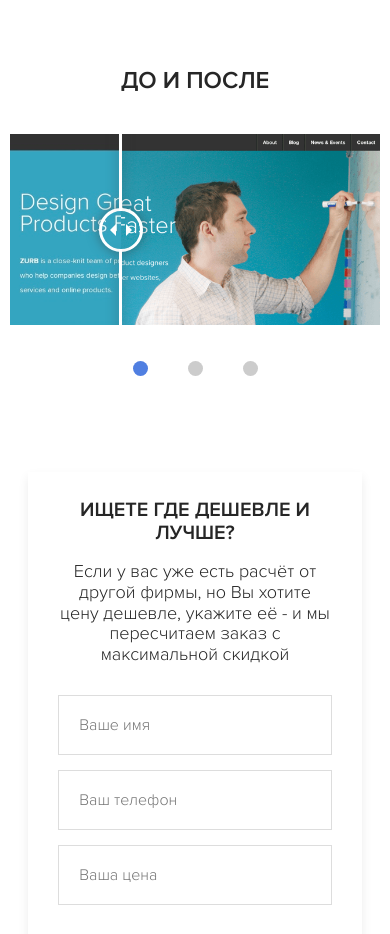
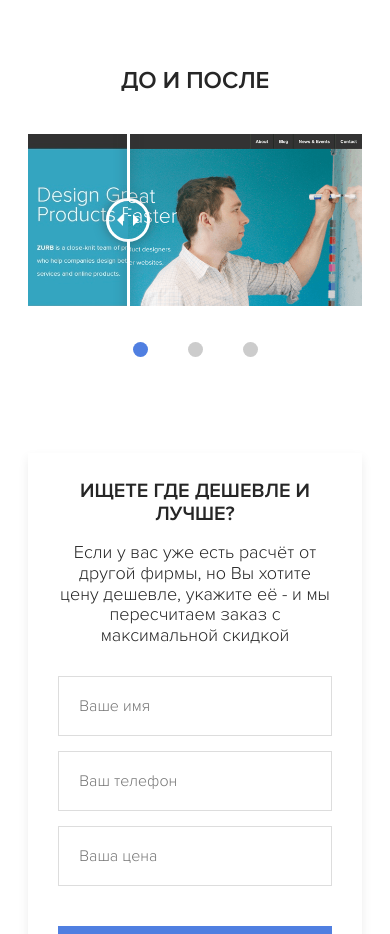
Before and after one commit to haasson/skinali, a plain HTML site: page index.html in a window 390 px wide. Shown: the part 8720-9654 px from the top of the page. Drawn offline with nearby package versions, Linux system fonts and the light colour scheme.

Commit message:
пофиксил проблемы

```diff
--- a/sass/sections/_before.sass
+++ b/sass/sections/_before.sass
@@ -4,7 +4,7 @@
       z-index: 99
       margin: auto
       max-width: 640px
-      max-height: 400px
+      // max-height: 400px
    &__slider
       &-arrows
          position: absolute
@@ -55,6 +55,10 @@
 
 @media (max-width: 768px)
    .before
+      padding-bottom: auto
+      &__wrap
+         width: 90%
+         height: auto
       &__slider
          &-arrows
             display: none
```
Also changed, not shown: css/style.css, 1 other file.
